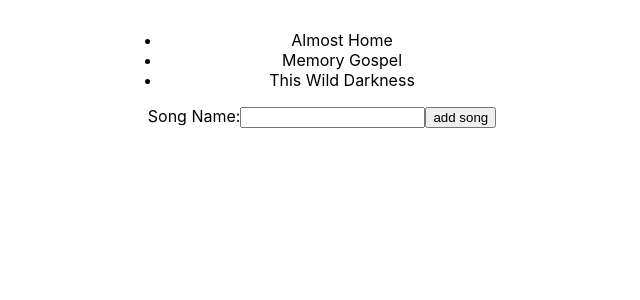
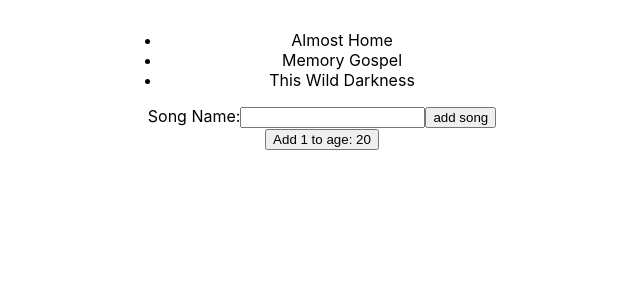
Before and after one commit to Christophertdoc/react-context-hooks, a React (Create React App) app: page / in a window 1280 px wide. Shown: the top 300 px of the page, without its empty margins (318-958 px from the left). Built offline with nearby package versions, Linux system fonts and the light colour scheme.

Commit message:
lesson-5

```diff
--- a/src/components/SongList.js
+++ b/src/components/SongList.js
@@ -9,6 +9,7 @@
         { title: 'Memory Gospel', id: 2 },
         { title: 'This Wild Darkness', id: 3 }
     ])
+    const [age, setAge] = useState(20)
 
     const addSong = (title) => {
         setSongs([...songs, { title: title, id: uuidv4() }])
@@ -16,7 +17,11 @@
 
     useEffect(() => {
         console.log('useEffect hook ran', songs)
-    })
+    }, [songs]) // By specifying "songs" here, this method will only run when the songs state is changed.
+
+    useEffect(() => {
+        console.log('useEffect hook ran', age)
+    }, [age])
 
     return (
         <div className='songList'>
@@ -28,6 +33,7 @@
                 })}
             </ul>
             <NewSongForm addSong={addSong} />
+            <button onClick={() => setAge(age + 1)}>Add 1 to age: {age}</button>
         </div>
     )
 }
```
Also changed, not shown: 1 other file (tests, documents, lock files or other folders).
